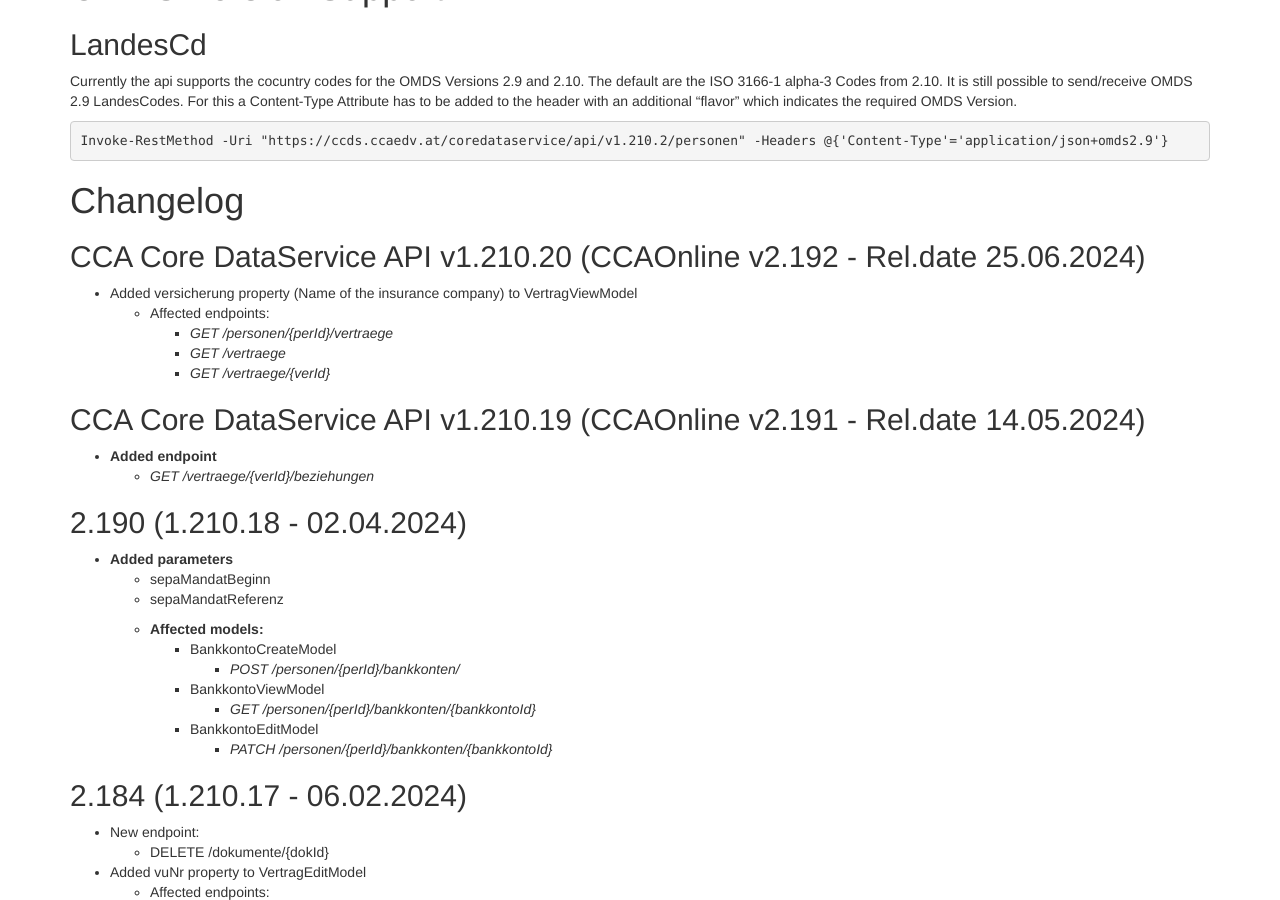
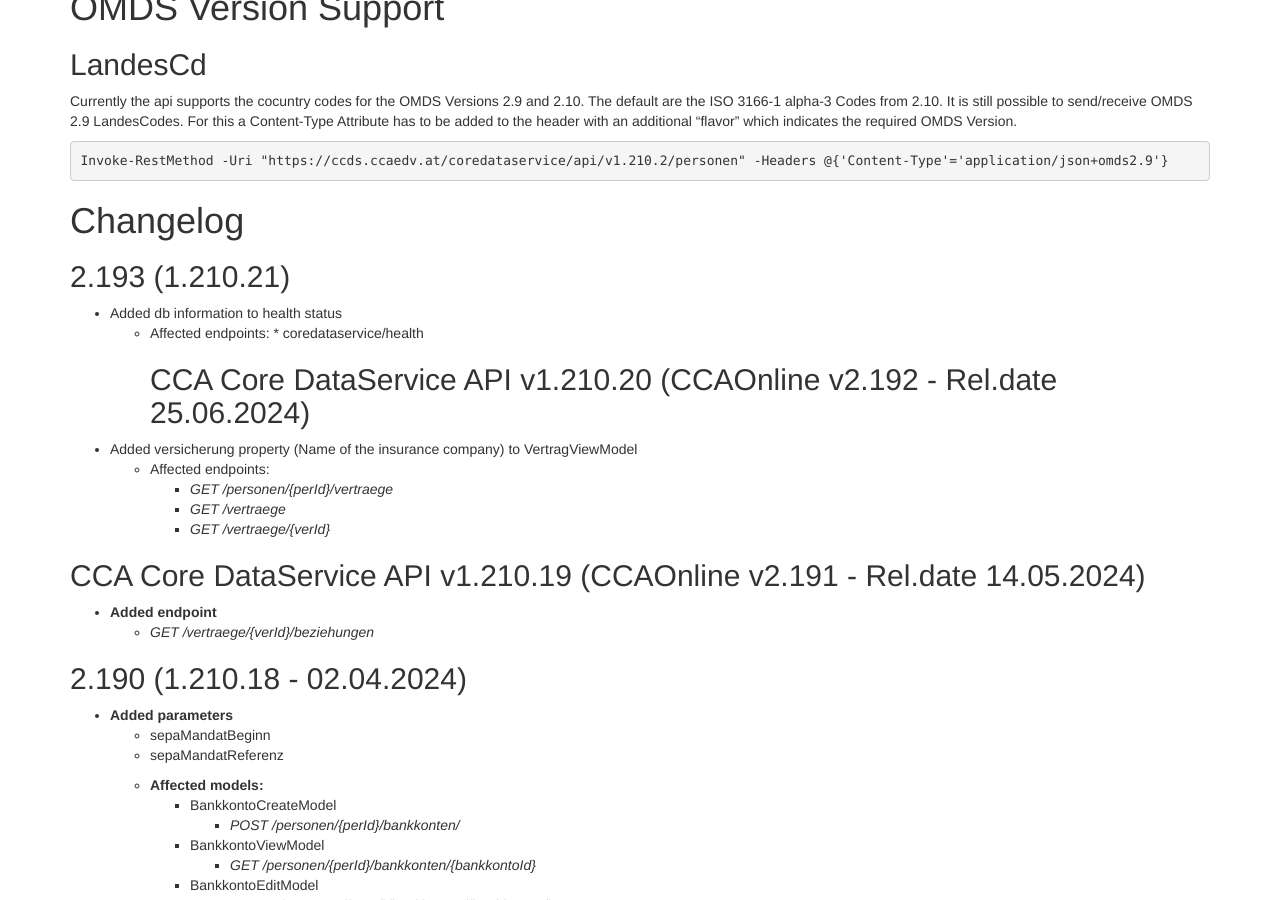
Before and after one commit to togethercca/togethercca.github.io, a Jekyll site: the page built from _pages/ccaCoreDataserviceApi.md, in a window 1280 px wide and 900 px high, scrolled down 9418 px. Built offline with Jekyll 4.4.1, drawn with Linux system fonts in a browser that asks for light colours.

Commit message:
Update ccaCoreDataserviceApi.md
Product Backlog Item 71684: CoreAPI: Create Core API health endpoint

````diff
--- a/_pages/ccaCoreDataserviceApi.md
+++ b/_pages/ccaCoreDataserviceApi.md
@@ -486,6 +486,10 @@ Invoke-RestMethod -Uri "https://ccds.ccaedv.at/coredataservice/api/v1.210.2/pers
 ```
 
 # Changelog
+## 2.193 (1.210.21)
+* Added db information to health status
+	* Affected endpoints:
+ 		* coredataservice/health
 ## CCA Core DataService API v1.210.20 (CCAOnline v2.192 - Rel.date 25.06.2024)
 * Added versicherung property (Name of the insurance company) to VertragViewModel
 	* Affected endpoints:
````
